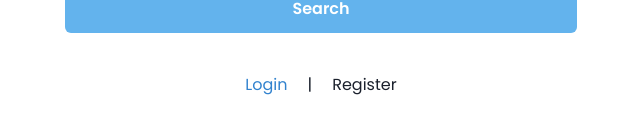
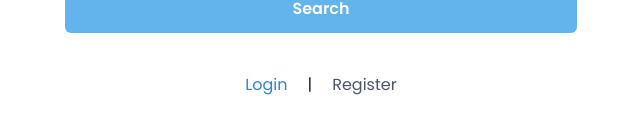
Before and after one commit to imkzuma/my-portfolio, a Next.js app: page / in a window 1280 px wide. Shown: the part 318-452 px from the top of the page, without its empty margins (319-959 px from the left). Built offline with nearby package versions, Linux system fonts and the light colour scheme.

Commit message:
[FIXED] Fixed color in navigation home

```diff
--- a/pages/index.tsx
+++ b/pages/index.tsx
@@ -117,7 +117,7 @@ export default function HomePage() {
             <Flex justify={'center'} gap={5}>
               <Text as="a" href="/auth/login" color={'blue.500'}>Login</Text>
               |
-              <Text as="a" href="/auth/register">Register</Text>
+              <Text as="a" href="/auth/register" color={'gray.600'}>Register</Text>
             </Flex>
           </Stack>
 
```
